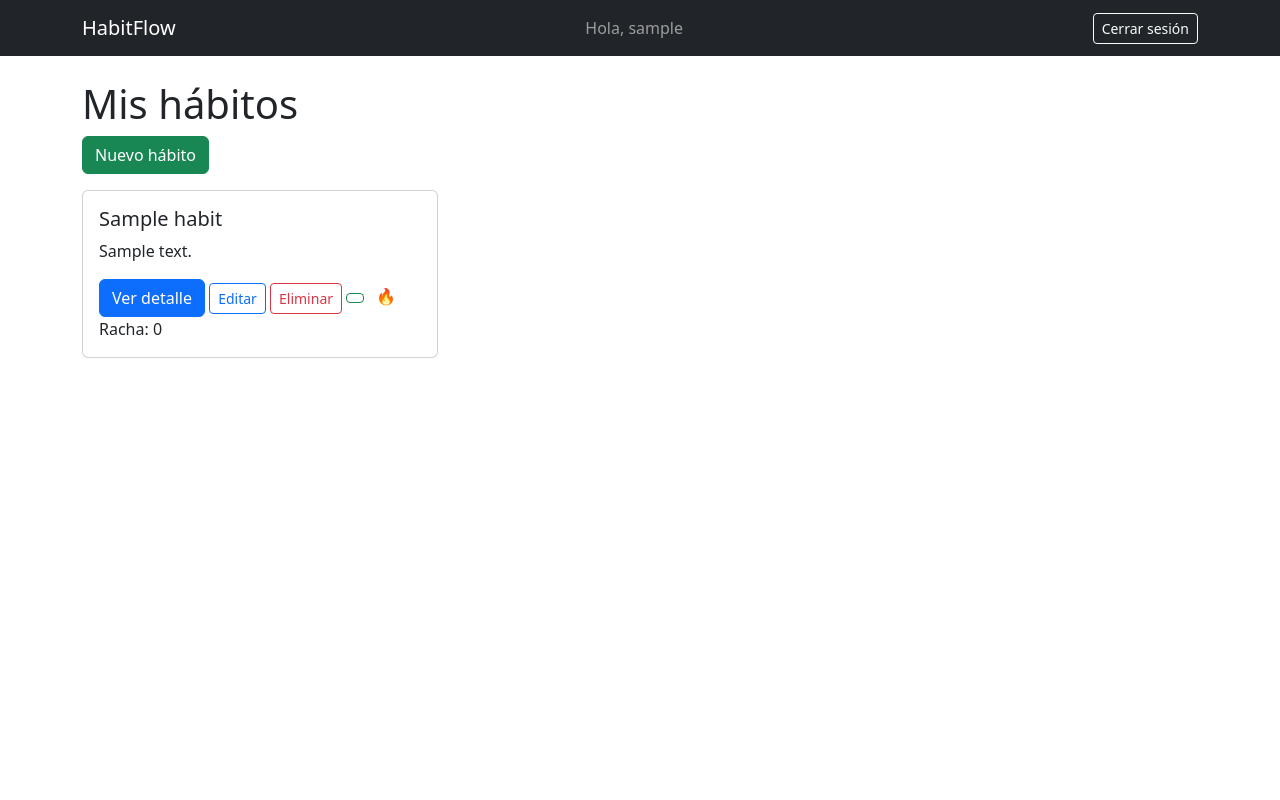
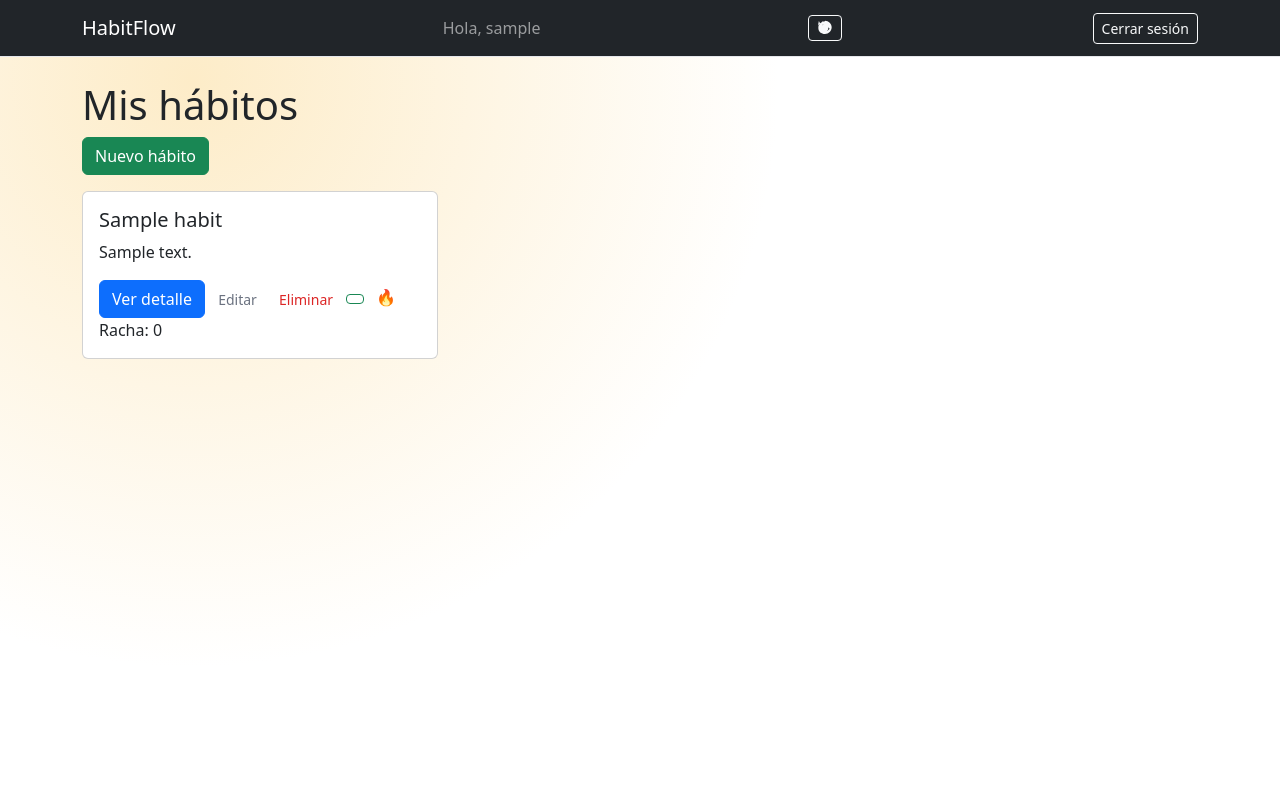
Before and after one commit to guillerc10/HabitoFlow, a Django app: page / in a window 1280 px wide. Run offline with Django 5.2, Linux system fonts and the light colour scheme; a user stored in the database is signed in; tables that the repository leaves empty hold one stand-in row (values such as "Sample post"); data that the repository does not hold is empty.

Commit message:
CAMBIO DE FRONTEND

```diff
--- a/templates/base.html
+++ b/templates/base.html
@@ -1,7 +1,79 @@
-<!DOCTYPE html>
-<html lang="es">
+
+<!DOCTYPE html><html lang="es">
 <head>
     <meta charset="UTF-8">
+    <meta name="color-scheme" content="light dark">
+    <meta name="viewport" content="width=device-width, initial-scale=1.0">
+    <style>
+
+        :root {
+    --bg-page: #F4F4F3;
+    --bg-surface: #FFFFFF;
+    --text-primary: #111111;
+    --text-secondary: #6B7280;
+    --border-subtle: #E5E7EB;
+    --danger: #DC2626;
+    --danger-hover: #FEE2E2;
+    --blob-color: #FDECC8;
+}
+.card {
+    background-color: var(--bg-surface);
+    border: 1px solid var(--border-subtle);
+    border-radius: 12px;
+    position: relative;
+    overflow: hidden;
+    background-image: radial-gradient(circle at 90% 15%, var(--card-blob, transparent) 0%, transparent 50%);
+}
+.dark {
+    --bg-page: #18181A;
+    --bg-surface: #222225;
+    --text-primary: #F4F4F3;
+    --text-secondary: #9CA3AF;
+    --border-subtle: #2A2E33;
+    --danger: #F87171;
+    --danger-hover: #3A2020;
+    --blob-color: #3A3226;
+
+    --bs-body-bg: var(--bg-page) !important;
+    --bs-body-color: var(--text-primary) !important;
+}
+
+body {
+    background-color: var(--bg-page);
+    color: var(--text-primary);
+    /* Blob decorativo fijo en el fondo, no se mueve al hacer scroll */
+    background-image: radial-gradient(circle at 15% 10%, var(--blob-color) 0%, transparent 45%);
+    background-attachment: fixed;
+    min-height: 100vh;
+    transition: background-color 0.3s ease, color 0.3s ease;
+}
+
+.navbar {
+    background-color: var(--bg-surface) !important;
+    border-bottom: 1px solid var(--border-subtle);
+}
+
+/* Botones minimalistas: Editar/Eliminar sin bordes de color */
+.btn-outline-primary,
+.btn-outline-secondary {
+    border-color: transparent !important;
+    color: var(--text-secondary) !important;
+    background: transparent !important;
+}
+.btn-outline-primary:hover,
+.btn-outline-secondary:hover {
+    color: var(--text-primary) !important;
+    background: var(--border-subtle) !important;
+}
+.btn-outline-danger {
+    border-color: transparent !important;
+    color: var(--danger) !important;
+    background: transparent !important;
+}
+.btn-outline-danger:hover {
+    background: var(--danger-hover) !important;
+}
+</style>
     <title>HabitFlow</title>
     <link href="https://cdn.jsdelivr.net/npm/bootstrap@5.3.0/dist/css/bootstrap.min.css" rel="stylesheet">
 </head>
@@ -11,6 +83,23 @@
             <a class="navbar-brand" href="/">HabitFlow</a>
             {% if user.is_authenticated %}
     <span class="navbar-text me-3">Hola, {{ user.username }}</span>
+    <button class="btn btn-outline-light btn-sm" id="theme-toggle" aria-label="Alternar modo oscuro">
+        <svg width="16" height="16" fill="currentColor" viewBox="0 0 24 24" id="moon-icon" style="display:none;">
+            <circle cx="12" cy="12" r="5"></circle>
+            <path d="M12 1c5.52 0 10 4.48 10 10s-4.48 10-10 10S2 17.52 2 12 6.48 2 12 2Zm.99 4.59L15.59 16.41 19 13l-1.41-1.41L12 8.41l-1.09-1.09L8.41 4.91 6.83 3.33 8.41 1.83 10.59 5.86 12 8 10.59 6.83 4.41 8.41 2.82 1.41 4.41 4.41 2.82 6.83 1.41 8.41 2.82 1.41 4.41 4.41 6.83 5.86 8.41 8 10.59Z"></path>
+        </svg>
+        <svg width="16" height="16" fill="currentColor" viewBox="0 0 24 24" id="sun-icon">
+            <circle cx="12" cy="12" r="5"></circle>
+            <line x1="12" y1="1" x2="12" y2="3"></line>
+            <line x1="12" y1="21" x2="12" y2="23"></line>
+            <line x1="4.22" y1="4.22" x2="5.64" y2="5.64"></line>
+            <line x1="18.36" y1="18.36" x2="19.78" y2="19.78"></line>
+            <line x1="1" y1="12" x2="3" y2="12"></line>
+            <line x1="21" y1="12" x2="23" y2="12"></line>
+            <line x1="4.22" y1="19.78" x2="5.64" y2="18.36"></line>
+            <line x1="18.36" y1="5.64" x2="19.78" y2="4.22"></line>
+        </svg>
+    </button>
     <form method="post" action="{% url 'logout' %}" class="d-inline">
         {% csrf_token %}
         <button type="submit" class="btn btn-outline-light btn-sm">Cerrar sesión</button>
@@ -22,11 +111,67 @@
         </div>
     </nav>
 
+
     <div class="container">
         {% block content %}
         {% endblock %}
     </div>
-    <script src="https://code.jquery.com/jquery-3.7.1.min.js"></script>
-    {% block scripts %}{% endblock %}
+   <script src="https://code.jquery.com/jquery-3.7.1.min.js"></script>
+    {% block scripts %}
+<script>
+    // Función para alternar tema - VERSION SIMPLE Y ROBUSTA
+    function toggleTheme() {
+        const body = document.body;
+
+        // Alternar clase 'dark' en body
+        if (body.classList.contains('dark')) {
+            body.classList.remove('dark');
+            localStorage.setItem('habitflow-theme', 'light');
+            // Mostrar luna, ocultar sol
+            const moonIcon = document.getElementById('moon-icon');
+            const sunIcon = document.getElementById('sun-icon');
+            moonIcon.style.display = 'block';
+            sunIcon.style.display = 'none';
+        } else {
+            body.classList.add('dark');
+            localStorage.setItem('habitflow-theme', 'dark');
+            // Mostrar sol, ocultar luna
+            const moonIcon = document.getElementById('moon-icon');
+            const sunIcon = document.getElementById('sun-icon');
+            moonIcon.style.display = 'none';
+            sunIcon.style.display = 'block';
+        }
+    }
+
+    // Cuando cargue la página
+    document.addEventListener('DOMContentLoaded', () => {
+        // Verificar preferencia guardada
+        const savedTheme = localStorage.getItem('habitflow-theme');
+        const body = document.body;
+
+        // Aplicar tema guardado
+        if (savedTheme === 'dark') {
+            body.classList.add('dark');
+            const moonIcon = document.getElementById('moon-icon');
+            const sunIcon = document.getElementById('sun-icon');
+            moonIcon.style.display = 'none';
+            sunIcon.style.display = 'block';
+        } else {
+            // Por defecto modo claro
+            localStorage.setItem('habitflow-theme', 'light');
+            const moonIcon = document.getElementById('moon-icon');
+            const sunIcon = document.getElementById('sun-icon');
+            moonIcon.style.display = 'block';
+            sunIcon.style.display = 'none';
+        }
+
+        // Agregar evento al botón
+        const themeToggle = document.getElementById('theme-toggle');
+        if (themeToggle) {
+            themeToggle.addEventListener('click', toggleTheme);
+        }
+    });
+</script>
+{% endblock %}
 </body>
 </html>
--- a/templates/habits/habit_list.html
+++ b/templates/habits/habit_list.html
@@ -4,9 +4,17 @@
 <h1>Mis hábitos</h1>
 <a href="{% url 'habit_create' %}" class="btn btn-success mb-3">Nuevo hábito</a>
 <div class="row">
-    {% for habit in habits %}
+   {% for habit in habits %}
     <div class="col-md-4 mb-3">
-        <div class="card">
+        {% if habit.get_current_streak >= 21 %}
+        <div class="card" style="--card-blob: rgba(13, 148, 136, 0.35);">
+        {% elif habit.get_current_streak >= 7 %}
+        <div class="card" style="--card-blob: rgba(13, 148, 136, 0.20);">
+        {% elif habit.get_current_streak >= 1 %}
+        <div class="card" style="--card-blob: rgba(13, 148, 136, 0.10);">
+        {% else %}
+        <div class="card" style="--card-blob: transparent;">
+        {% endif %}
             <div class="card-body">
                 <h5 class="card-title">{{ habit.name }}</h5>
                 <p class="card-text">{{ habit.description }}</p>
@@ -21,11 +29,12 @@
     </div>
     {% empty %}
     <p>No tienes hábitos todavía.</p>
-    {% endfor %}
+{% endfor %}
 </div>
 {% endblock %}
 
 {% block scripts %}
+{{ block.super }}
 <script>
 $(document).ready(function() {
     $('.btn-checkin').click(function() {
```
Also changed, not shown: 1 other file.
